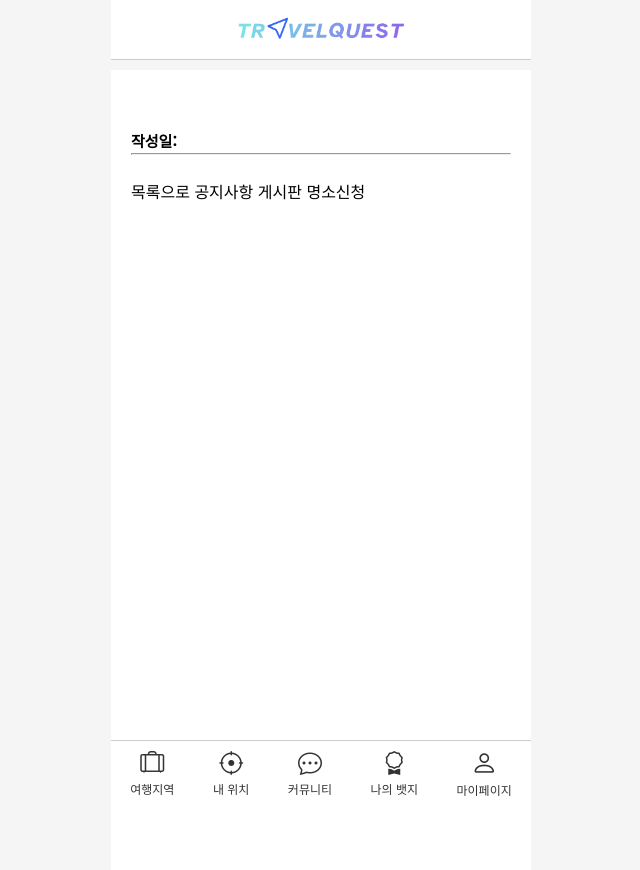
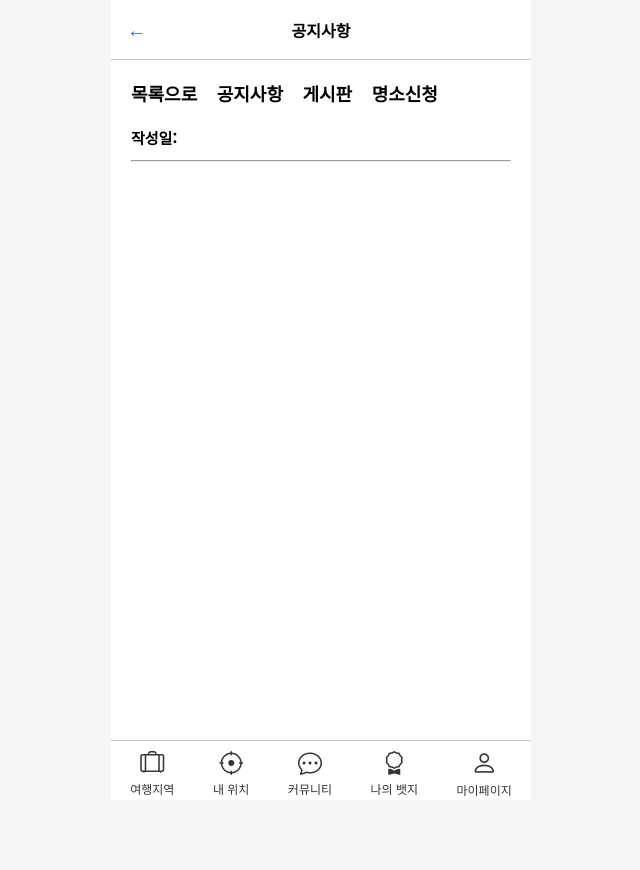
Before and after one commit to seohay-1ae/human_2nd_proj, a Java web app: page /admin/notice/1 in a window 1280 px wide. Shown: the whole page, without its empty margins (319-959 px from the left). After the commit the page ends 796 px from the top, so only its background shows below. Run offline with Spring Boot 4, a stand-in JSP engine, Linux system fonts and the light colour scheme; data that the repository does not hold is empty.

Commit message:
0624 수정 (css 수정)

```diff
--- a/src/main/resources/static/css/common.css
+++ b/src/main/resources/static/css/common.css
@@ -110,6 +110,15 @@
 span {
     color:#1E4CD1;
 }
+.top-link {
+    margin: 20px 0;
+}
+
+.top-link a {
+    font-size: 18px;
+    font-weight: 600;
+    margin-right: 15px; /* 원하는 간격 설정 */
+}
 /* 공통 버튼 스타일 */
 button {
     display: inline-block;
--- a/src/main/webapp/WEB-INF/views/community/notice.jsp
+++ b/src/main/webapp/WEB-INF/views/community/notice.jsp
@@ -9,7 +9,6 @@
     <meta charset="UTF-8"/>
     <meta name="viewport" content="width=device-width, initial-scale=1.0"/>
     <title>공지사항</title>
-
 
     <!-- 공통 및 페이지별 CSS -->
     <link rel="stylesheet" href="${pageContext.request.contextPath}/css/common.css"/>
--- a/src/main/webapp/WEB-INF/views/community/noticedetail.jsp
+++ b/src/main/webapp/WEB-INF/views/community/noticedetail.jsp
@@ -5,81 +5,55 @@
 <!DOCTYPE html>
 <html lang="ko">
 <head>
-  <meta charset="UTF-8" />
-  <meta name="viewport" content="width=device-width, initial-scale=1.0" />
-  <title>명소신청</title>
-
+    <meta charset="UTF-8"/>
+    <meta name="viewport" content="width=device-width, initial-scale=1.0"/>
+    <title>공시사항 게시글</title>
 
     <!-- 공통 및 페이지별 CSS -->
     <link rel="stylesheet" href="${pageContext.request.contextPath}/css/common.css"/>
-  <link rel="stylesheet" href="${pageContext.request.contextPath}/css/각 페이지에서만 쓰이는 css(만들것).css"/>
-
     <style>
-      .top-nav {
-        position: fixed;
-        top: 0;
-        width: 100%;
-        height: 60px;
-        background: #fff;
-        border-bottom: 1px solid #ccc;
-        display: flex;
-        justify-content: space-around;
-        align-items: center;
-        z-index: 999;
-      }
-      .logo {
-        width: 50%;
-      }
-      .page-container {
-        margin-top: 70px;
-      }
-      .comments-link {
-        text-decoration: none;
-        color: inherit;
-        margin-left: 10px;
-      }
-      .write-button {
-        margin-top: 30px;
-        display: block;
-        width: 100%;
-        padding: 15px;
-        font-size: 16px;
-      }
-      .likes {
-        cursor: pointer;
-      }
-      .likes i {
-        margin-right: 5px;
+        .top-link a:hover {
+            color: #1E4CD1;
         }
     </style>
 </head>
 
 <body>
+<!-- 상단 네비게이션 -->
 <nav class="top-nav">
-        <div class="logo">
-            <img src="${pageContext.request.contextPath}/logo.png" alt="logo"/>
+    <!-- 뒤로가기 넣을 때 -->
+    <div class="back-button">
+        <a href="/community/notice">← </a>
     </div>
+    <!-- 뒤로가기 넣을 때 -->
+
+    <!-- 타이틀 넣을 때 -->
+    <div class="title">
+        공지사항
+    </div>
+    <!-- 타이틀 넣을 때 -->
+
 </nav>
+<!-- 상단 네비게이션 -->
 <div class="page-container">
     <div class="page-content">
         <div class="container">
-        <h2>${notice.title}</h2>
-            <p><strong>작성일:</strong> <fmt:formatDate value="${notice.regDate}" pattern="yyyy-MM-dd"/></p>
+
+            <div class="top-link">
+                <a href="${pageContext.request.contextPath}/admin/notice">목록으로</a>
+                <a href="${pageContext.request.contextPath}/community/notice">공지사항</a>
+                <a href="${pageContext.request.contextPath}/community">게시판</a>
+                <a href="${pageContext.request.contextPath}/community/registerPlace">명소신청</a>
+            </div>
+
+            <h2 style="margin-bottom: 10px;">${notice.title}</h2>
+            <p style="margin-bottom: 10px;"><strong>작성일:</strong> <fmt:formatDate value="${notice.regDate}" pattern="yyyy-MM-dd"/></p>
             <hr/>
-            <div>
+            <div style="margin-top: 10px;">
                 ${notice.content}
             </div>
 
             <br/>
-            <a href="${pageContext.request.contextPath}/admin/notice">목록으로</a>
-        <a href="${pageContext.request.contextPath}/community/notice">공지사항</a>
-        <a href="${pageContext.request.contextPath}/community">게시판</a>
-        <a href="${pageContext.request.contextPath}/community/registerPlace">명소신청</a>
-
-
-
-
-
         </div>
     </div>
 </div>
```
Lines whose indentation alone changed are shown as unchanged.
